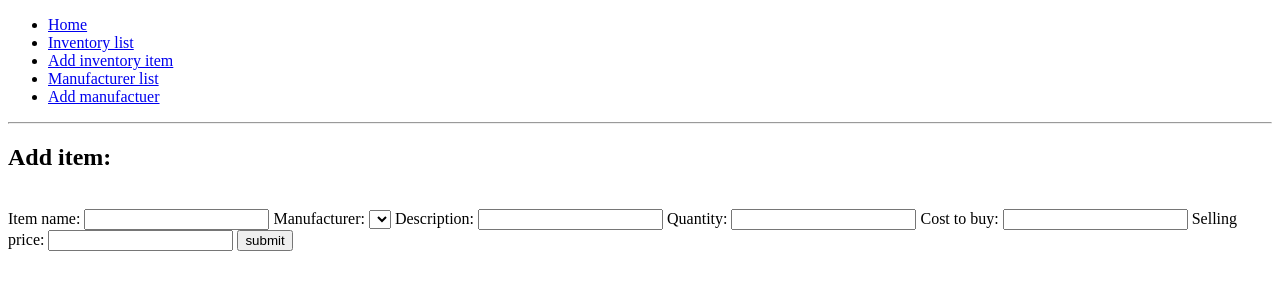
After one commit to fraserr1991/Week_05_Project, a Flask app: page /inventory/new_item in a window 1280 px wide. The commit adds this page. Shown: the top 300 px of the page. Run offline with Flask 2, Linux system fonts and the light colour scheme; data that the repository does not hold is empty.

Commit message:
input forms allow new product and manufacturer creation via website

```diff
--- a/controllers/shop_controller.py
+++ b/controllers/shop_controller.py
@@ -11,3 +11,51 @@ shop_blueprint = Blueprint("coffee equipment shop", __name__)
 def show_inventory():
     show_inventory = inventory_repository.select_all()
     return render_template("inventory/index.html", inventory = show_inventory)
+
+@shop_blueprint.route("/inventory/new_item", methods=['GET'])
+def new_item():
+    all_manufacturers = manufacturer_repository.select_all()
+    return render_template("inventory/new_item.html", all_manufacturers = all_manufacturers)
+
+@shop_blueprint.route("/inventory/new_item", methods=['POST'])
+def add_item():
+    item_name = request.form['item_name']
+    manufacturer_id = request.form['manufacturer_id']
+    description = request.form['description']
+    quantity = request.form['quantity']
+    buying_cost = request.form['buying_cost']
+    selling_price = request.form['selling_price']
+    manufacturer = manufacturer_repository.select(manufacturer_id)
+    item = Inventory(item_name, manufacturer, description, quantity, buying_cost, selling_price)
+    inventory_repository.save(item)
+    return render_template("inventory/new_item.html")
+
+@shop_blueprint.route("/manufacturer", methods=['GET'])
+def show_manufacturer():
+    all_manufacturers = manufacturer_repository.select_all()
+    return render_template("manufacturer/index.html", all_manufacturers = all_manufacturers)
+
+@shop_blueprint.route("/manufacturer/new_manufacturer", methods=['GET'])
+def new_manufacturer():
+    all_manufacturers = manufacturer_repository.select_all()
+    return render_template("manufacturer/new_manufacturer.html", all_manufacturers = all_manufacturers)
+
+@shop_blueprint.route("/manufacturer/new_manufacturer", methods=['POST'])
+def add_manufacturer():
+    name = request.form['name']
+    established = request.form['established']
+    manufacturer = Manufacturer(name, established)
+    manufacturer_repository.save(manufacturer)
+    return render_template("manufacturer/new_manufacturer.html")
+
+
+# @tasks_blueprint.route("/tasks",  methods=['POST'])
+# def create_task():
+#     description = request.form['description']
+#     user_id     = request.form['user_id']
+#     duration    = request.form['duration']
+#     completed   = request.form['completed']
+#     user        = user_repository.select(user_id)
+#     task        = Task(description, user, duration, completed)
+#     task_repository.save(task)
+#     return redirect('/tasks')
--- a/repositories/inventory_repository.py
+++ b/repositories/inventory_repository.py
@@ -26,6 +26,7 @@ def select_all():
         inventory_items.append(inventory_item)
     return inventory_items
 
+
     # tasks = []
 
     # sql = "SELECT * FROM tasks"
--- a/repositories/manufacturer_repository.py
+++ b/repositories/manufacturer_repository.py
@@ -22,3 +22,14 @@ def select(manufacturer_id):
         manufacturer = Manufacturer(result['name'], result['established'], result['id'])
 
     return manufacturer
+
+def select_all():
+    manufacturers = []
+
+    sql = "SELECT * FROM manufacturers"
+    results = run_sql(sql)
+
+    for row in results:
+        manufacturer = Manufacturer(row['name'], row['established'], row['id'])
+        manufacturers.append(manufacturer)
+    return manufacturers
--- a/templates/base.html
+++ b/templates/base.html
@@ -14,6 +14,9 @@
       <ul class="menu">
         <li><a href="/">Home</a></li>
         <li><a href="/inventory">Inventory list</a></li>
+        <li><a href="/inventory/new_item">Add inventory item</a></li>
+        <li><a href="/manufacturer">Manufacturer list</a></li>
+        <li><a href="/manufacturer/new_manufacturer">Add manufactuer</a></li>
       </ul>
     </nav>
   </header>
--- a/templates/inventory/index.html
+++ b/templates/inventory/index.html
@@ -1,5 +1,6 @@
 {% extends "base.html" %}
 {% block content %}
+<hr>
 
 {% for item in inventory %}
 <h2>Item name: {{ item.name }}</h2>
@@ -8,6 +9,6 @@
 <h4>Stock quantity: {{ item.stock_quantity }}</h4>
 <h4>buying cost: {{ item.buying_cost }}</h4>
 <h4>selling price: {{ item.selling_price }}</h4>
-
+<hr>
 {% endfor %}
 {% endblock %}
--- /dev/null
+++ b/templates/inventory/new_item.html
@@ -0,0 +1,25 @@
+{% extends "base.html" %}
+{% block content %}
+<hr>
+<h2> Add item: </h2><br>
+<form action="/inventory/new_item" method="post">
+    <label for="item_name">Item name:</label>
+    <input type="text" id="item_name" name="item_name">
+    <label for="manufacturer">Manufacturer:</label>
+    <select id="manufacturer" name="manufacturer_id">
+      {% for manufacturer in all_manufacturers %}
+        <option value="{{ manufacturer.id }}">{{ manufacturer.name }}</option>
+      {% endfor %}
+    </select>
+    <label for=description>Description:</label>
+    <input type="text" id="description" name="description">
+    <label for="quantity">Quantity:</label>
+    <input type="number" id="quantity" name="quantity">
+    <label for="buying_cost">Cost to buy:</label>
+    <input type="number" id="buying_cost" name="buying_cost">
+    <label for="selling_price">Selling price:</label>
+    <input type="number" id="selling_price" name="selling_price">
+    <input type="submit" id="submit" name="submit" value="submit">
+</form>
+
+{% endblock %}
```
Also changed, not shown: project_brief_edit.md (+5 -5 lines), templates/index.html (+10 -2 lines), templates/manufacturer/index.html (added, +10 -0 lines), templates/manufacturer/new_manufacturer.html (added, +13 -0 lines).
